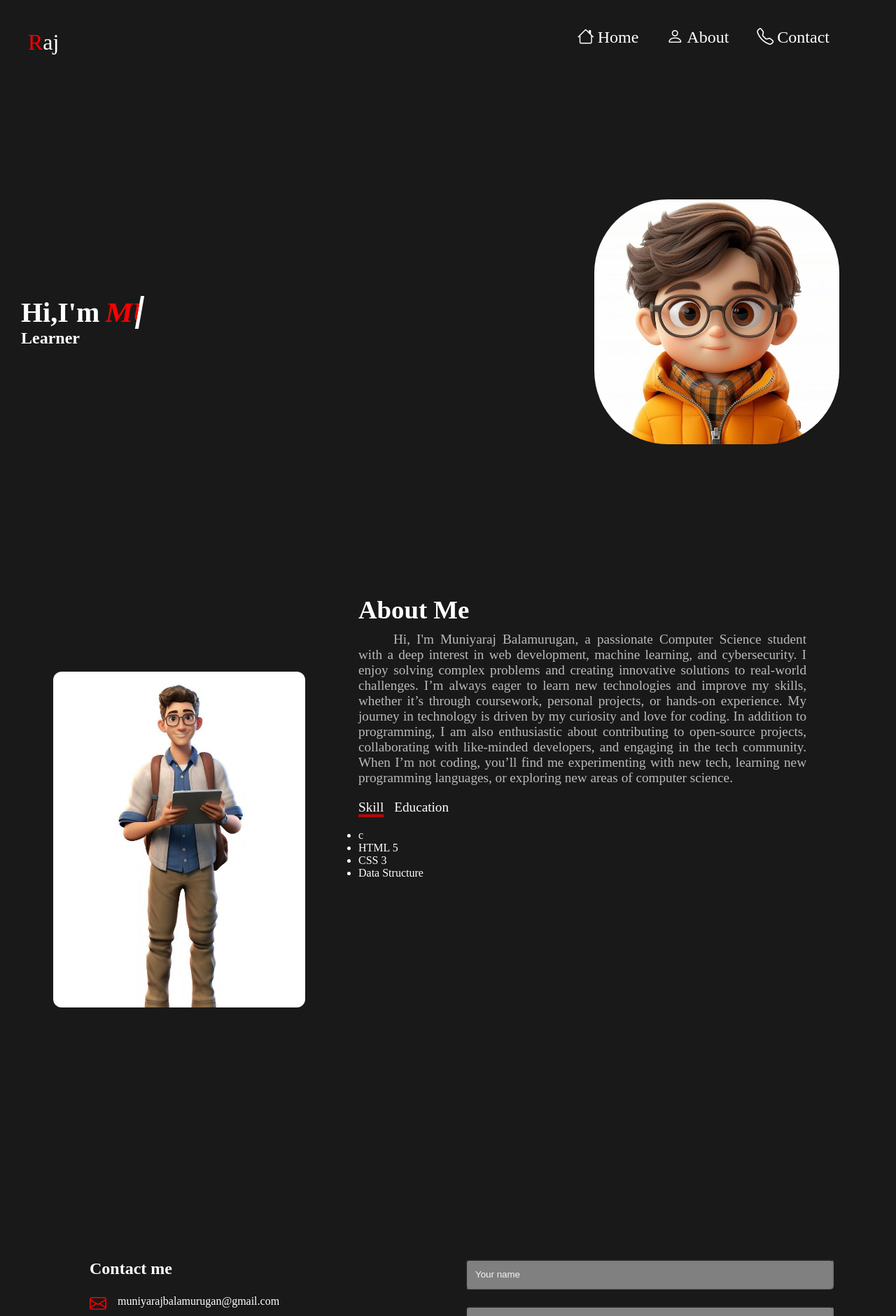
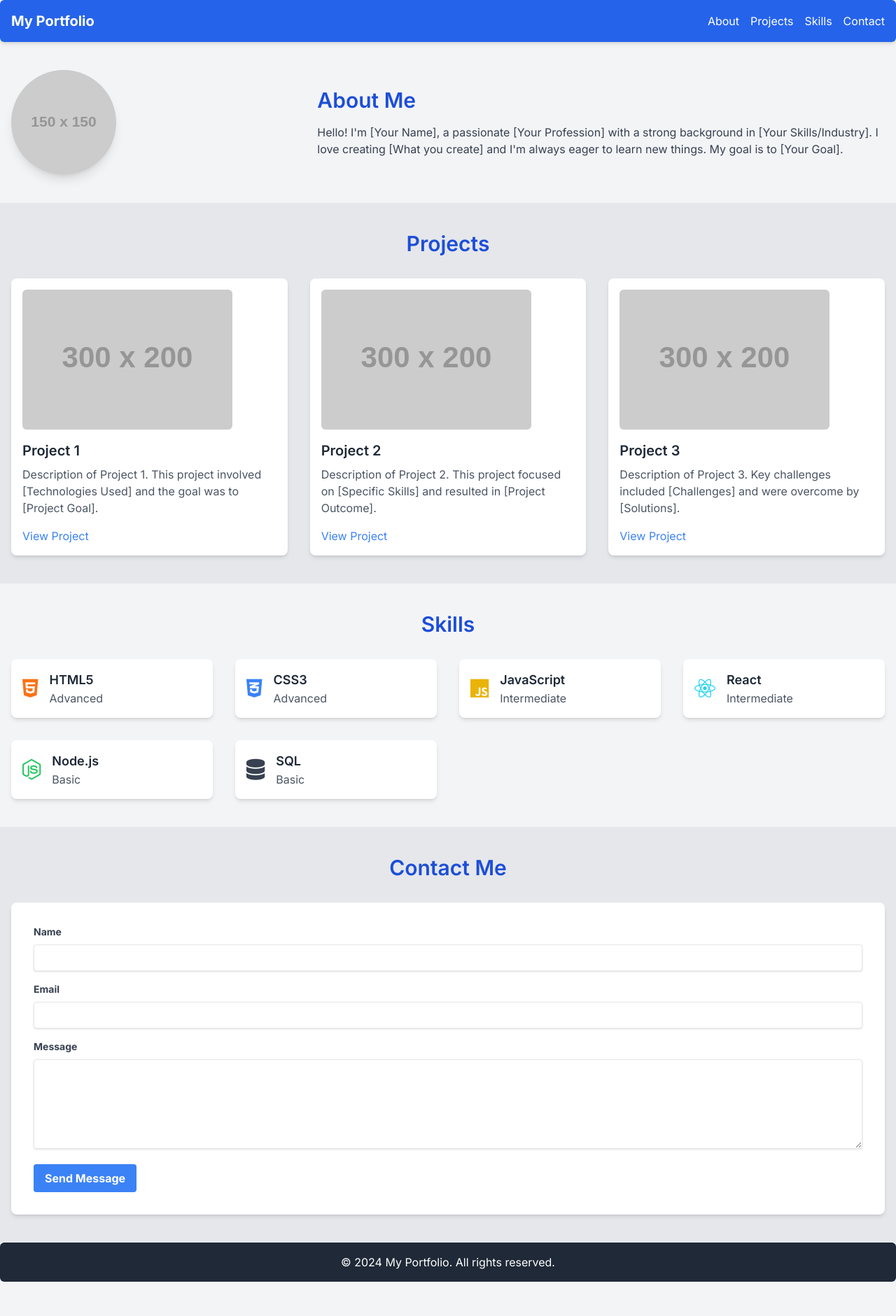
Before and after one commit to MuniyarajBalamurugan/rough, a plain HTML site: page index.html in a window 1280 px wide. Shown: the top 1881 px of the page at 70% size. After the commit the page ends 1832 px from the top, so only its background shows below. Drawn offline with nearby package versions, Linux system fonts and the light colour scheme; placeholder pictures from the web are drawn by us.

Commit message:
new portfolio

```diff
--- a/index.html
+++ b/index.html
@@ -3,207 +3,159 @@
 <head>
     <meta charset="UTF-8">
     <meta name="viewport" content="width=device-width, initial-scale=1.0">
-    <title>Portfolio</title>
-    <link rel="stylesheet" href="style.css">
-    <link rel="stylesheet" href="https://cdn.jsdelivr.net/npm/bootstrap-icons@1.10.5/font/bootstrap-icons.css">
+    <title>My Portfolio</title>
+    <script src="https://cdn.tailwindcss.com"></script>
+    <link rel="preconnect" href="https://fonts.googleapis.com">
+    <link rel="preconnect" href="https://fonts.gstatic.com" crossorigin>
+    <link href="https://fonts.googleapis.com/css2?family=Inter:wght@400;500;600;700&display=swap" rel="stylesheet">
+    <link rel="stylesheet" href="https://cdnjs.cloudflare.com/ajax/libs/font-awesome/6.0.0/css/all.min.css" integrity="sha512-9usAa10IRO0HhonpyAIVpjrylPvoDwiPUiKdWk5t3PyolY1cOd4DSE0Ga+ri4AuTroPR5aQvXU9xC6qOPnzFeg==" crossorigin="anonymous" referrerpolicy="no-referrer" />
+    <style>
+        body {
+            font-family: 'Inter', sans-serif;
+        }
+    </style>
 </head>
-<body>
-    <section id="home">
-    <div class="navbar">
-        <div class="logo"><span style="color:red">R</span>aj</div>
-        <div class="menu" id="menubar">
-                <a href="#home" class="menus"><i class="bi bi-house"></i>Home</a>
-                <a href="#about" class="menus"><i class="bi bi-person"></i>About</a>
-               <a href="#contact" class="menus"><i class="bi bi-telephone"></i>Contact</a>
+<body class="bg-gray-100">
+    <header class="bg-blue-600 text-white py-4 flex justify-between items-center shadow-md sticky top-0 z-10 rounded-md">
+        <div class="logo text-xl font-bold ml-4">My Portfolio</div>
+        <nav class="mr-4">
+            <ul class="flex space-x-4">
+                <li><a href="#about" class="hover:text-blue-300 no-underline">About</a></li>
+                <li><a href="#projects" class="hover:text-blue-300 no-underline">Projects</a></li>
+                <li><a href="#skills" class="hover:text-blue-300 no-underline">Skills</a></li>
+                <li><a href="#contact" class="hover:text-blue-300 no-underline">Contact</a></li>
+            </ul>
+        </nav>
+    </header>
 
+    <section id="about" class="container mx-auto py-10 px-4">
+        <div class="flex flex-col md:flex-row items-center gap-8">
+            <div class="md:w-1/3">
+                <img src="https://via.placeholder.com/150" alt="Profile Picture" class="rounded-full shadow-lg">
             </div>
-        <div class="hamburger" id="ham">
-            <span class="burger"></span>
-            <span class="burger"></span>
-            <span class="burger"></span>
-        </div>
-       </div>
-        <div class="index">
-            <div class="text">
-                <div class="weltext">
-                    <h1>Hi,I'm </h1>
-                    <h1 id='welcome'>MUNIYARAJ </h1>
-                </div>
-                <h2>Learner</h2>
-            </div>
-            <div class="image">
-                <div class="imageforindex"></div>
+            <div class="md:w-2/3">
+                <h2 class="text-3xl font-semibold text-blue-700 mb-4">About Me</h2>
+                <p class="text-gray-700">
+                    Hello! I'm [Your Name], a passionate [Your Profession] with a strong background in [Your Skills/Industry]. I love creating [What you create] and I'm always eager to learn new things. My goal is to [Your Goal].
+                </p>
             </div>
         </div>
     </section>
-    <section id="about">
-        <div class="aboutimage">
-            <div class="imageforabout">
 
+    <section id="projects" class="bg-gray-200 py-10 px-4">
+        <div class="container mx-auto">
+            <h2 class="text-3xl font-semibold text-blue-700 mb-8 text-center">Projects</h2>
+            <div class="grid grid-cols-1 md:grid-cols-2 lg:grid-cols-3 gap-8">
+                <div class="bg-white rounded-lg shadow-md p-4">
+                    <img src="https://via.placeholder.com/300x200" alt="Project 1" class="rounded-md mb-4">
+                    <h3 class="text-xl font-semibold text-gray-800 mb-2">Project 1</h3>
+                    <p class="text-gray-600 mb-4">Description of Project 1.  This project involved [Technologies Used] and the goal was to [Project Goal].</p>
+                    <a href="#" class="text-blue-500 hover:text-blue-700">View Project</a>
                 </div>
+                <div class="bg-white rounded-lg shadow-md p-4">
+                    <img src="https://via.placeholder.com/300x200" alt="Project 2" class="rounded-md mb-4">
+                    <h3 class="text-xl font-semibold text-gray-800 mb-2">Project 2</h3>
+                    <p class="text-gray-600 mb-4">Description of Project 2. This project focused on [Specific Skills] and resulted in [Project Outcome].</p>
+                    <a href="#" class="text-blue-500 hover:text-blue-700">View Project</a>
                 </div>
-        <div class="content">
-            <div class="abouttext">
-                <h1>About Me</h1>
-                <p>Hi, I'm Muniyaraj Balamurugan, a passionate Computer Science student with a deep interest in web development, machine learning, and cybersecurity. I enjoy solving complex problems and creating innovative solutions to real-world challenges.
-
-                    I’m always eager to learn new technologies and improve my skills, whether it’s through coursework, personal projects, or hands-on experience. My journey in technology is driven by my curiosity and love for coding.
-
-                    In addition to programming, I am also enthusiastic about contributing to open-source projects, collaborating with like-minded developers, and engaging in the tech community.
-
-                    When I’m not coding, you’ll find me experimenting with new tech, learning new programming languages, or exploring new areas of computer science.
-
-                    </p>
+                <div class="bg-white rounded-lg shadow-md p-4">
+                    <img src="https://via.placeholder.com/300x200" alt="Project 3" class="rounded-md mb-4">
+                    <h3 class="text-xl font-semibold text-gray-800 mb-2">Project 3</h3>
+                    <p class="text-gray-600 mb-4">Description of Project 3. Key challenges included [Challenges] and were overcome by [Solutions].</p>
+                    <a href="#" class="text-blue-500 hover:text-blue-700">View Project</a>
                 </div>
-             <div class="skilllink">
-                    <p id="skil">Skill</p>
-                    <p id="edu">Education</p>
-                </div>
-            <div class="skill">
-                <div class="showskill">
-                    <ul>
-                        <li>c</li>
-                        <li>HTML 5</li>
-                        <li>CSS 3</li>
-                        <li> Data Structure</li>
-                    </ul>
-                </div>
-                <div class="showedu">
-                    <p>2023-26</p>
-                    <h3>B.sc CS</h3>
-                    <h4>Ayya Nadar Janaki Ammal College</h3>
-                        <br>
-                    <p>2023-24</p>
-                    <h3>Diploma in computer hardware</h3>
-                    <h4>Ayya Nadar Janaki Ammal College</h4>
-                </div>
-
             </div>
         </div>
     </section>
-    <section id="contact">
-        <div class="contactdiv">
-        <div class="contact1">
-            <h1>Contact me</h1>
-            <div class="mail"><a href="mailto:muniyarajbalamurugan@gmail.com"><i class="bi bi-envelope"></i></a> <p>muniyarajbalamurugan@gmail.com</p></div>
-            <div class="mail"><a href="tel:+918220306158"><i class="bi bi-telephone"></i></a><p>8220306158</p></div>
-            <div class="social">
-            <a href="https://in.linkedin.com/in/muniyaraj-b-175148281" target="_blank"><i class="bi bi-linkedin"></i></a>
-            <a href="https://www.instagram.com/muniyaraj_balamurugan?igsh=OXNib2VtN3U3cm9l" target="none"> <i class="bi bi-instagram"></i></a>
 
-            <i class="bi bi-facebook"></i>
-        <i class="bi bi-twitter"></i></div>
+    <section id="skills" class="py-10 px-4">
+        <div class="container mx-auto">
+            <h2 class="text-3xl font-semibold text-blue-700 mb-8 text-center">Skills</h2>
+            <div class="grid grid-cols-2 md:grid-cols-3 lg:grid-cols-4 gap-8">
+                <div class="bg-white rounded-lg shadow-md p-4 flex items-center gap-4">
+                    <i class="fab fa-html5 text-3xl text-orange-500"></i>
+                    <div>
+                        <h4 class="text-lg font-semibold text-gray-800">HTML5</h4>
+                        <p class="text-gray-600">Advanced</p>
                     </div>
-        <div class="contact2">
-            <form action="">
-                <input type="text" placeholder="Your name" id="name" required>
-                <input type="text" placeholder="your mail" id="mail" required>
-                <textarea name="" id="message" placeholder="your message" required></textarea>
-                <p id="eror" style="color: red;"></p>
-                <input type="submit" id="submit" value="submit">
+                </div>
+                <div class="bg-white rounded-lg shadow-md p-4 flex items-center gap-4">
+                    <i class="fab fa-css3-alt text-3xl text-blue-500"></i>
+                    <div>
+                        <h4 class="text-lg font-semibold text-gray-800">CSS3</h4>
+                        <p class="text-gray-600">Advanced</p>
+                    </div>
+                </div>
+                <div class="bg-white rounded-lg shadow-md p-4 flex items-center gap-4">
+                    <i class="fab fa-js text-3xl text-yellow-500"></i>
+                    <div>
+                        <h4 class="text-lg font-semibold text-gray-800">JavaScript</h4>
+                        <p class="text-gray-600">Intermediate</p>
+                    </div>
+                </div>
+                <div class="bg-white rounded-lg shadow-md p-4 flex items-center gap-4">
+                    <i class="fab fa-react text-3xl text-cyan-400"></i>
+                    <div>
+                        <h4 class="text-lg font-semibold text-gray-800">React</h4>
+                        <p class="text-gray-600">Intermediate</p>
+                    </div>
+                </div>
+                 <div class="bg-white rounded-lg shadow-md p-4 flex items-center gap-4">
+                    <i class="fab fa-node-js text-3xl text-green-500"></i>
+                    <div>
+                        <h4 class="text-lg font-semibold text-gray-800">Node.js</h4>
+                        <p class="text-gray-600">Basic</p>
+                    </div>
+                </div>
+                <div class="bg-white rounded-lg shadow-md p-4 flex items-center gap-4">
+                    <i class="fas fa-database text-3xl text-gray-700"></i>
+                    <div>
+                        <h4 class="text-lg font-semibold text-gray-800">SQL</h4>
+                        <p class="text-gray-600">Basic</p>
+                    </div>
+                </div>
+            </div>
+        </div>
+    </section>
+
+    <section id="contact" class="bg-gray-200 py-10 px-4">
+        <div class="container mx-auto">
+            <h2 class="text-3xl font-semibold text-blue-700 mb-8 text-center">Contact Me</h2>
+            <div class="bg-white rounded-lg shadow-md p-8">
+                <form>
+                    <div class="mb-4">
+                        <label for="name" class="block text-gray-700 text-sm font-bold mb-2">Name</label>
+                        <input type="text" id="name" name="name" class="shadow appearance-none border rounded w-full py-2 px-3 text-gray-700 leading-tight focus:outline-none focus:shadow-outline">
+                    </div>
+                    <div class="mb-4">
+                        <label for="email" class="block text-gray-700 text-sm font-bold mb-2">Email</label>
+                        <input type="email" id="email" name="email" class="shadow appearance-none border rounded w-full py-2 px-3 text-gray-700 leading-tight focus:outline-none focus:shadow-outline">
+                    </div>
+                    <div class="mb-4">
+                        <label for="message" class="block text-gray-700 text-sm font-bold mb-2">Message</label>
+                        <textarea id="message" name="message" class="shadow appearance-none border rounded w-full py-2 px-3 text-gray-700 leading-tight focus:outline-none focus:shadow-outline h-32 resize-y"></textarea>
+                    </div>
+                    <button type="submit" class="bg-blue-500 hover:bg-blue-700 text-white font-bold py-2 px-4 rounded focus:outline-none focus:shadow-outline">Send Message</button>
                 </form>
             </div>
         </div>
-        <div class="footer">
-            <h4><i class="bi bi-c-circle" style="font-size: 1.5rem;color:white;padding-inline: 4px;"></i>Copyright 2024. All rights reserved</h4>
-        </div>
     </section>
 
+    <footer class="bg-gray-800 text-white py-4 text-center rounded-md">
+        <p>© 2024 My Portfolio. All rights reserved.</p>
+    </footer>
+
     <script>
-            document.getElementById("ham").addEventListener("click",function()
-        {
+        // Smooth scrolling for navigation links
+        document.querySelectorAll('a[href^="#"]').forEach(anchor => {
+            anchor.addEventListener('click', function (e) {
+                e.preventDefault();
 
-            let ham=document.getElementById("menubar");
-            if(ham.style.display=="flex") ham.style.display="none";
-            else ham.style.display="flex";
+                document.querySelector(this.getAttribute('href')).scrollIntoView({
+                    behavior: 'smooth'
                 });
-        document.getElementById("skil").addEventListener("click",function()
-        {
-            document.getElementById("edu").style.textDecoration="none";
-            this.style.textDecoration="underline";
-            document.getElementsByClassName("showskill")[0].style.display="flex";
-            document.getElementsByClassName("showedu")[0].style.display="none";
-
             });
-        document.getElementById("edu").addEventListener("click",function()
-    {
-        document.getElementById("skil").style.textDecoration="none";
-        this.style.textDecoration="underline";
-        document.getElementsByClassName("showskill")[0].style.display="none";
-        document.getElementsByClassName("showedu")[0].style.display="flex";
-    })
+        });
     </script>
-        <script>
-
-
-document.getElementById('submit').addEventListener("click",function(event)
-
-{
-    event.preventDefault();
-    if(check())
-    {
-    let array=getvalue()
-    console.log(array)
-   fetch("https://mathstut.free.nf/portfolio/backend.php",
-
-        {
-
-            method:'POST',
-            header:{'Content-type':'application/json'},
-            body:JSON.stringify(array)
-        }
-    )
-    .then(res=>
-        {
-            alert('Message sented')
-            return res.json();
-        })
-        .then(msg=>
-        {
-            console.log(msg)
-        }
-        )
-    .catch(error=>
-    {
-        console.log(error)
-    })
-    .finally
-    {
-        refresh()
-    }
-    }
-})
-function getvalue()
-{
-    let name=document.getElementById("name").value
-    let mail=document.getElementById("mail").value
-    let Message=document.getElementById("message").value
-    let obj={name,mail,Message}
-    return obj;
-}
-function refresh()
-{
-    document.getElementById('name').value=''
-    document.getElementById('mail').value=''
-    document.getElementById('message').value=''
-    document.getElementById('eror').innerHTML=''
-
-}
-        function check()
-        {
-            let name=document.getElementById("name").value
-            let mail=document.getElementById("mail").value
-            let Message=document.getElementById("message").value
-            if(name=='' || mail=='' || Message=='')
-            {
-            document.getElementById('eror').innerHTML='All inputs are required'
-            return false
-            }
-            else return true
-        }
-
-        </script>
-
-
 </body>
 </html>
```
Lines whose indentation alone changed are shown as unchanged.
